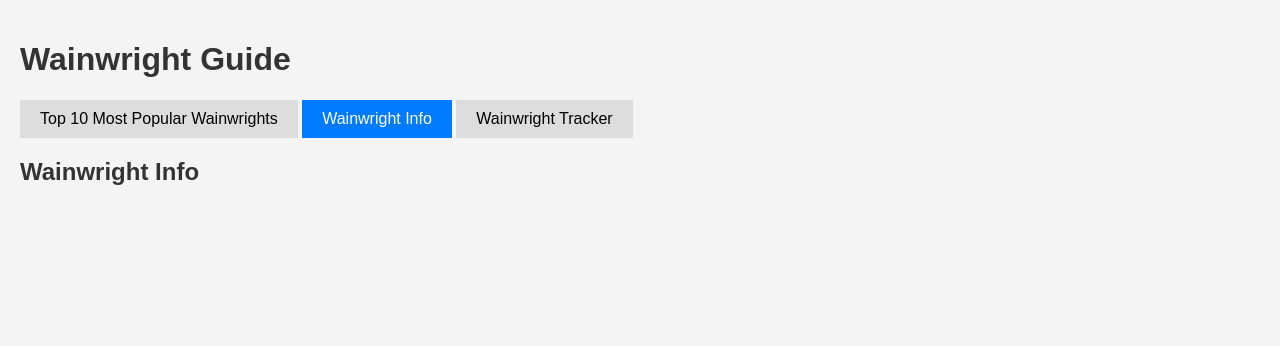
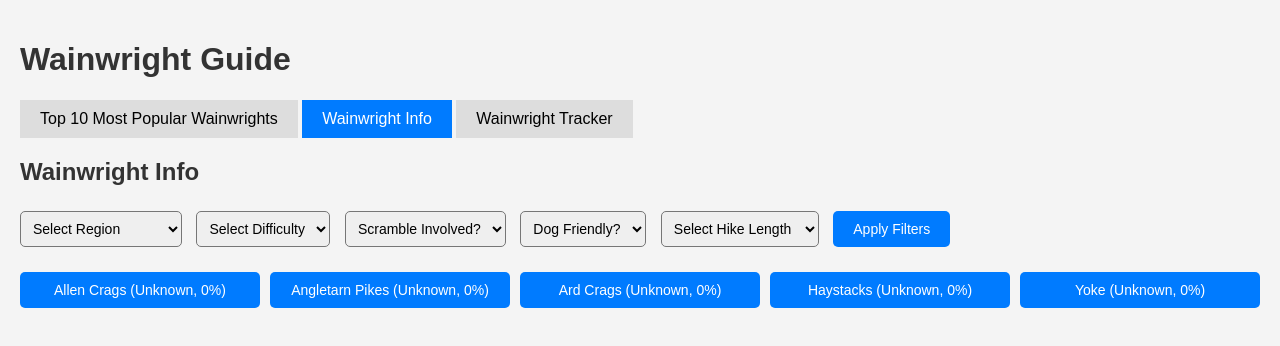
Before and after one commit to The-Geordie-Hiker/The-Geordie-Hiker-Wainwright-App, a plain HTML site: page index.html in a window 1280 px wide. Both pictures are taken after a click on the button "Wainwright Info". Drawn offline with nearby package versions, Linux system fonts and the light colour scheme; no server answers.

Commit message:
Update index.html

```diff
--- a/index.html
+++ b/index.html
@@ -8,6 +8,8 @@
     <style>
         body { font-family: Arial, sans-serif; background-color: #f4f4f4; padding: 20px; margin: 0; }
         h1, h2 { color: #333; }
+        .filters { margin: 20px 0; }
+        .filters select { padding: 8px; margin: 5px 10px 5px 0; border-radius: 5px; font-size: 14px; }
         .button-container { display: flex; flex-wrap: wrap; gap: 10px; margin-bottom: 20px; }
         .button { padding: 10px 20px; background-color: #007BFF; color: white; border: none; border-radius: 5px; font-size: 14px; cursor: pointer; flex: 1 1 calc(20% - 10px); text-align: center; }
         .button:hover { background-color: #0056b3; }
@@ -29,8 +31,8 @@
         #tracker #container { display: flex; gap: 20px; max-width: 1200px; margin: 0 auto; }
         #tracker #map { height: 500px; width: 70%; border: 1px solid #ccc; }
         #tracker #list { width: 30%; background: white; padding: 10px; border-radius: 5px; box-shadow: 0 2px 5px rgba(0,0,0,0.1); overflow-y: auto; max-height: 500px; }
-        #tracker #wainwright-list { list-style: none; padding: 0; }
-        #tracker #wainwright-list li { padding: 5px 0; }
+        #tracker #wainwright-list-tracker { list-style: none; padding: 0; }
+        #tracker #wainwright-list-tracker li { padding: 5px 0; }
         #tracker .completed { color: green; font-weight: bold; }
     </style>
 </head>
@@ -49,6 +51,42 @@
 
     <div id="info" class="tab-content">
         <h2>Wainwright Info</h2>
+        <div class="filters">
+            <select id="region-filter">
+                <option value="">Select Region</option>
+                <option value="Northern Fells">Northern Fells</option>
+                <option value="Central Fells">Central Fells</option>
+                <option value="Southern Fells">Southern Fells</option>
+                <option value="Western Fells">Western Fells</option>
+                <option value="Eastern Fells">Eastern Fells</option>
+                <option value="Far Eastern Fells">Far Eastern Fells</option>
+                <option value="North Western Fells">North Western Fells</option>
+            </select>
+            <select id="difficulty-filter">
+                <option value="">Select Difficulty</option>
+                <option value="Easy">Easy</option>
+                <option value="Moderate">Moderate</option>
+                <option value="Hard">Hard</option>
+            </select>
+            <select id="scramble-filter">
+                <option value="">Scramble Involved?</option>
+                <option value="Yes">Yes</option>
+                <option value="No">No</option>
+            </select>
+            <select id="dog-filter">
+                <option value="">Dog Friendly?</option>
+                <option value="Yes">Yes</option>
+                <option value="No">No</option>
+            </select>
+            <select id="length-filter">
+                <option value="">Select Hike Length</option>
+                <option value="Short">Short (0-4 miles)</option>
+                <option value="Medium">Medium (4-7 miles)</option>
+                <option value="Long">Long (7+ miles)</option>
+            </select>
+            <button class="button" onclick="applyFilters()">Apply Filters</button>
+        </div>
+        <div id="wainwright-list" class="button-container"></div>
         <div id="info-container"></div>
     </div>
 
@@ -64,7 +102,7 @@
             <div id="map"></div>
             <div id="list">
                 <h2>Wainwrights</h2>
-                <ul id="wainwright-list"></ul>
+                <ul id="wainwright-list-tracker"></ul>
             </div>
         </div>
     </div>
@@ -72,12 +110,12 @@
     <script src="https://unpkg.com/leaflet@1.9.4/dist/leaflet.js"></script>
     <script>
         const allWainwrights = [
-            { name: "Allen Crags", lat: 54.467, lon: -3.200, completed: false, height: "785m", hikeLength: 6, gpxLink: "", osMapLink: "", mountainForecast: "", carpark: "", postcode: "", what3words: "", funFacts: "", additionalInfo: "", instagramReel: "", time: 3.0, weather: "" },
-            { name: "Angletarn Pikes", lat: 54.527, lon: -2.907, completed: false, height: "", hikeLength: 0, gpxLink: "", osMapLink: "", mountainForecast: "", carpark: "", postcode: "", what3words: "", funFacts: "", additionalInfo: "", instagramReel: "", time: 0, weather: "" },
-            { name: "Ard Crags", lat: 54.618, lon: -3.262, completed: false, height: "", hikeLength: 0, gpxLink: "", osMapLink: "", mountainForecast: "", carpark: "", postcode: "", what3words: "", funFacts: "", additionalInfo: "", instagramReel: "", time: 0, weather: "" },
-            // Add all 214 Wainwrights here (abbreviated for now)
-            { name: "Haystacks", lat: 54.508, lon: -3.248, completed: false, height: "597m", hikeLength: 5, gpxLink: "https://www.walklakes.co.uk/gpx/Haystacks.gpx", osMapLink: "https://osmaps.ordnancesurvey.co.uk/54.507,-3.247", mountainForecast: "https://www.mountain-forecast.com/peaks/Haystacks/forecasts/597", carpark: "Gatesgarth Car Park", postcode: "CA13 9XA", what3words: "///tarns.water.peace", funFacts: "Haystacks was Wainwright's favorite fell, with stunning tarns.", additionalInfo: "Features beautiful tarns and a rugged summit, offering a moderate hike with scrambling sections and breathtaking views over Buttermere.", instagramReel: "https://www.instagram.com/reel/haystacks", time: 2.5, weather: "" },
-            { name: "Yoke", lat: 54.456, lon: -2.861, completed: false, height: "", hikeLength: 0, gpxLink: "", osMapLink: "", mountainForecast: "", carpark: "", postcode: "", what3words: "", funFacts: "", additionalInfo: "", instagramReel: "", time: 0, weather: "" }
+            { name: "Allen Crags", lat: 54.467, lon: -3.200, completed: false, height: "785m", hikeLength: 6, gpxLink: "", osMapLink: "", mountainForecast: "", carpark: "", postcode: "", what3words: "", funFacts: "", additionalInfo: "", instagramReel: "", time: 3.0, weather: "", region: "", difficulty: "", scramble: "", dogFriendly: "" },
+            { name: "Angletarn Pikes", lat: 54.527, lon: -2.907, completed: false, height: "", hikeLength: 0, gpxLink: "", osMapLink: "", mountainForecast: "", carpark: "", postcode: "", what3words: "", funFacts: "", additionalInfo: "", instagramReel: "", time: 0, weather: "", region: "", difficulty: "", scramble: "", dogFriendly: "" },
+            { name: "Ard Crags", lat: 54.618, lon: -3.262, completed: false, height: "", hikeLength: 0, gpxLink: "", osMapLink: "", mountainForecast: "", carpark: "", postcode: "", what3words: "", funFacts: "", additionalInfo: "", instagramReel: "", time: 0, weather: "", region: "", difficulty: "", scramble: "", dogFriendly: "" },
+            // Full list abbreviated - should include all 214
+            { name: "Haystacks", lat: 54.508, lon: -3.248, completed: false, height: "597m", hikeLength: 5, region: "Western Fells", difficulty: "Moderate", scramble: "Yes", dogFriendly: "Yes", gpxLink: "https://www.walklakes.co.uk/gpx/Haystacks.gpx", osMapLink: "https://osmaps.ordnancesurvey.co.uk/54.507,-3.247", mountainForecast: "https://www.mountain-forecast.com/peaks/Haystacks/forecasts/597", carpark: "Gatesgarth Car Park", postcode: "CA13 9XA", what3words: "///tarns.water.peace", funFacts: "Haystacks was Wainwright's favorite fell, with stunning tarns.", additionalInfo: "Features beautiful tarns and a rugged summit.", instagramReel: "https://www.instagram.com/reel/haystacks", time: 2.5, weather: "" },
+            { name: "Yoke", lat: 54.456, lon: -2.861, completed: false, height: "", hikeLength: 0, gpxLink: "", osMapLink: "", mountainForecast: "", carpark: "", postcode: "", what3words: "", funFacts: "", additionalInfo: "", instagramReel: "", time: 0, weather: "", region: "", difficulty: "", scramble: "", dogFriendly: "" }
         ];
 
         const topWainwrights = [
@@ -142,6 +180,41 @@
             topWainwrightsDiv.append(...buttons);
         }
 
+        function displayWainwrights(filtered = allWainwrights) {
+            const wainwrightListDiv = document.getElementById("wainwright-list");
+            wainwrightListDiv.innerHTML = "";
+            const buttons = filtered.map(wainwright => {
+                const button = document.createElement("button");
+                button.className = "button";
+                button.textContent = `${wainwright.name} (${wainwright.weather || 'Loading...'}, ${wainwright.sunsetProbability || 0}%)`;
+                button.onclick = () => showInfo(wainwright);
+                return button;
+            });
+            wainwrightListDiv.append(...buttons);
+        }
+
+        function applyFilters() {
+            const region = document.getElementById("region-filter").value;
+            const difficulty = document.getElementById("difficulty-filter").value;
+            const scramble = document.getElementById("scramble-filter").value;
+            const dogFriendly = document.getElementById("dog-filter").value;
+            const length = document.getElementById("length-filter").value;
+            let filtered = [...allWainwrights];
+            if (region) filtered = filtered.filter(w => w.region === region);
+            if (difficulty) filtered = filtered.filter(w => w.difficulty === difficulty);
+            if (scramble) filtered = filtered.filter(w => w.scramble === scramble);
+            if (dogFriendly) filtered = filtered.filter(w => w.dogFriendly === dogFriendly);
+            if (length) {
+                filtered = filtered.filter(w => {
+                    if (length === "Short") return w.hikeLength <= 4;
+                    if (length === "Medium") return w.hikeLength > 4 && w.hikeLength <= 7;
+                    if (length === "Long") return w.hikeLength > 7;
+                    return true;
+                });
+            }
+            displayWainwrights(filtered);
+        }
+
         function showInfo(wainwright) {
             const infoDiv = document.getElementById("info-container");
             infoDiv.innerHTML = `
@@ -204,9 +277,9 @@
 
         function updateTrackerDisplay() {
             console.log("Starting updateTrackerDisplay, Wainwrights count:", allWainwrights.length);
-            const list = document.getElementById("wainwright-list");
+            const list = document.getElementById("wainwright-list-tracker");
             if (!list) {
-                console.error("List element not found!");
+                console.error("Tracker list element not found!");
                 return;
             }
             list.innerHTML = "";
@@ -268,9 +341,11 @@
         async function init() {
             loadProgress();
             displayTopWainwrights();
+            displayWainwrights();
             updateTrackerDisplay();
             await updateWeather();
             displayTopWainwrights();
+            displayWainwrights();
             updateTrackerDisplay();
         }
 
```
